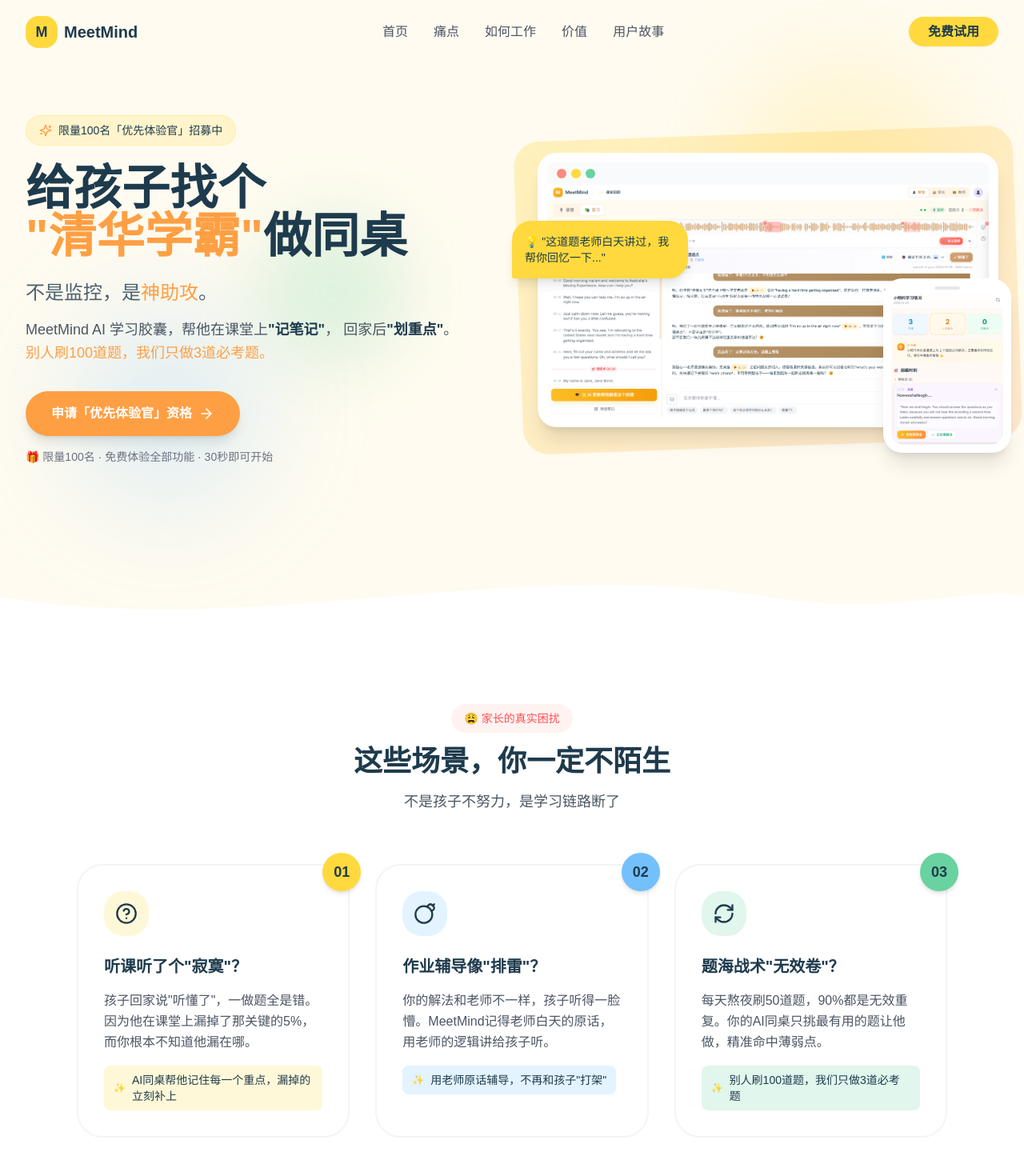
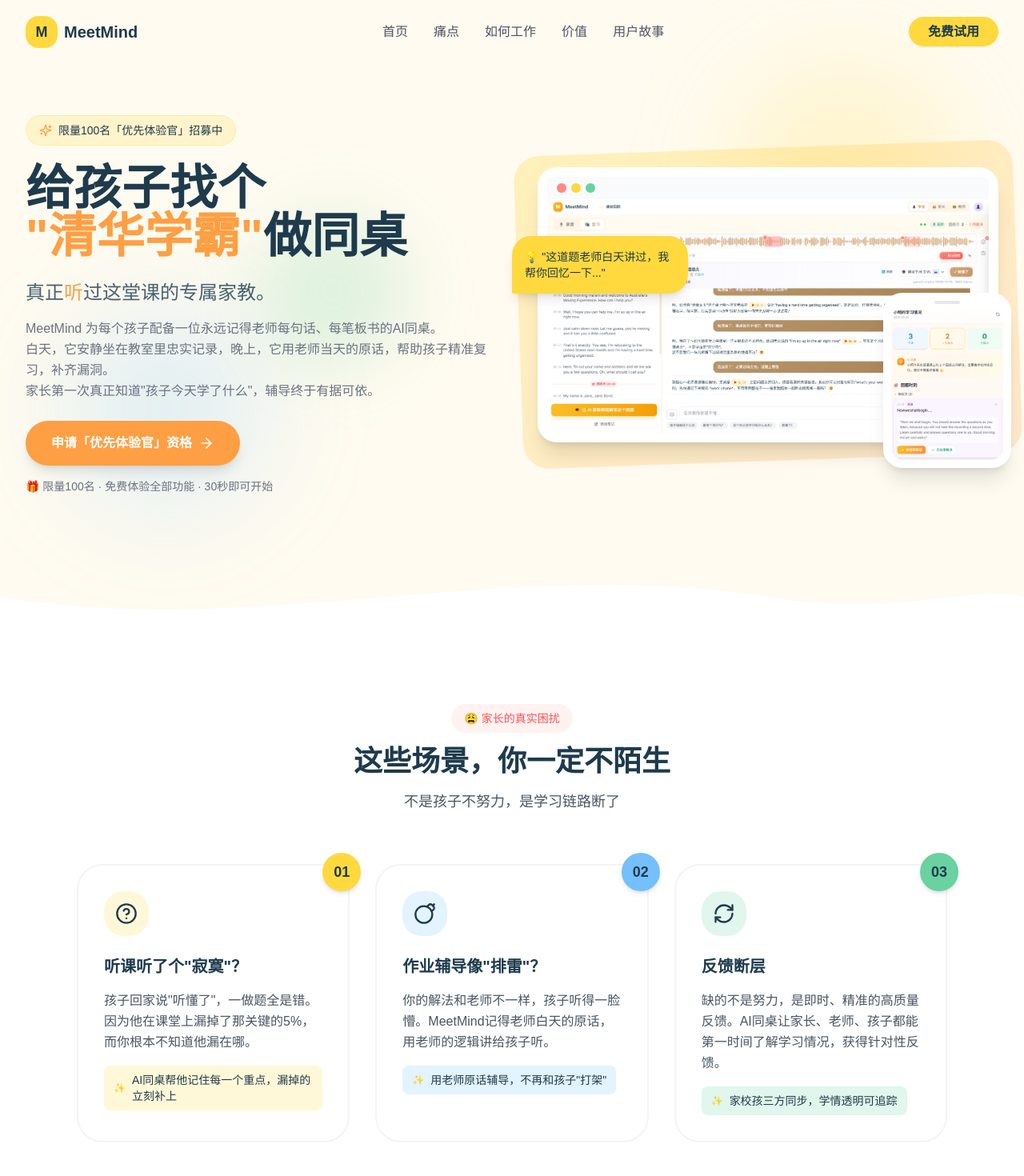
Before and after one commit to xiaojinyu868-w/meetmind-landing, a React (Vite) app: page / in a window 1280 px wide. Shown: the top 1470 px of the page at 80% size. Built offline with nearby package versions, Linux system fonts and the light colour scheme.

Commit message:
fix: 恢复Hero描述文案，痛点03改为反馈断层，承诺板块改深色背景提升可读性

```diff
--- a/src/components/sections/Hero.tsx
+++ b/src/components/sections/Hero.tsx
@@ -30,15 +30,16 @@
 
             {/* 副标题 */}
             <p className="text-xl sm:text-2xl text-navy/80 mb-4 leading-relaxed font-medium">
-              不是监控，是<span className="text-orange">神助攻</span>。
+              真正<span className="text-orange">听</span>过这堂课的专属家教。
             </p>
 
             {/* 描述 */}
-            <p className="text-gray-600 leading-relaxed mb-8 max-w-xl mx-auto lg:mx-0 text-lg">
-              MeetMind AI 学习胶囊，帮他在课堂上<span className="font-semibold text-navy">"记笔记"</span>，
-              回家后<span className="font-semibold text-navy">"划重点"</span>。
+            <p className="text-gray-500 leading-relaxed mb-6 max-w-xl">
+              MeetMind 为每个孩子配备一位永远记得老师每句话、每笔板书的AI同桌。
               <br />
-              <span className="text-orange font-medium">别人刷100道题，我们只做3道必考题。</span>
+              白天，它安静坐在教室里忠实记录，晚上，它用老师当天的原话，帮助孩子精准复习，补齐漏洞。
+              <br />
+              家长第一次真正知道"孩子今天学了什么"，辅导终于有据可依。
             </p>
 
             {/* CTA按钮 */}
@@ -90,7 +91,7 @@
                   <div className="rounded-xl overflow-hidden">
                     <img
                       src="/product-parent.png"
-                      alt="MeetMind 家长端学习情况"
+                      alt="MeetMind 家长端界面"
                       className="w-full h-auto"
                     />
                   </div>
--- a/src/components/sections/PainPoints.tsx
+++ b/src/components/sections/PainPoints.tsx
@@ -24,10 +24,10 @@
   {
     icon: RefreshCw,
     number: '03',
-    title: '题海战术"无效卷"？',
-    oldProblem: '刷题到深夜，成绩还在原地打转',
-    description: '每天熬夜刷50道题，90%都是无效重复。你的AI同桌只挑最有用的题让他做，精准命中薄弱点。',
-    solution: '别人刷100道题，我们只做3道必考题',
+    title: '反馈断层',
+    subtitle: '刷题到深夜，错的还是那几类',
+    description: '缺的不是努力，是即时、精准的高质量反馈。AI同桌让家长、老师、孩子都能第一时间了解学习情况，获得针对性反馈。',
+    solution: '家校孩三方同步，学情透明可追踪',
     color: 'bg-mint',
     iconBg: 'bg-mint/20',
   }
--- a/src/components/sections/Values.tsx
+++ b/src/components/sections/Values.tsx
@@ -70,22 +70,22 @@
         </div>
 
         {/* Result Promise */}
-        <div className="bg-gradient-to-r from-orange to-sunny rounded-3xl p-8 lg:p-12 text-white overflow-hidden relative">
+        <div className="bg-gradient-to-r from-navy to-navy/90 rounded-3xl p-8 lg:p-12 text-white overflow-hidden relative">
           {/* 装饰 */}
-          <div className="absolute top-0 right-0 w-40 h-40 bg-white/10 rounded-full -translate-y-1/2 translate-x-1/2" />
-          <div className="absolute bottom-0 left-0 w-32 h-32 bg-white/10 rounded-full translate-y-1/2 -translate-x-1/2" />
+          <div className="absolute top-0 right-0 w-40 h-40 bg-sunny/20 rounded-full -translate-y-1/2 translate-x-1/2" />
+          <div className="absolute bottom-0 left-0 w-32 h-32 bg-orange/20 rounded-full translate-y-1/2 -translate-x-1/2" />
 
           <div className="relative z-10 flex flex-col lg:flex-row items-center gap-8">
             {/* Icon */}
-            <div className="w-20 h-20 bg-white rounded-2xl flex items-center justify-center flex-shrink-0 shadow-lg">
-              <Trophy className="w-10 h-10 text-orange" />
+            <div className="w-20 h-20 bg-sunny rounded-2xl flex items-center justify-center flex-shrink-0 shadow-lg">
+              <Trophy className="w-10 h-10 text-navy" />
             </div>
 
             {/* Content */}
             <div className="flex-1 text-center lg:text-left">
               <h3 className="text-2xl font-bold mb-3">我们的承诺</h3>
               <p className="text-white/90 text-lg leading-relaxed">
-                不是让孩子"更卷"，而是让他<span className="font-bold underline decoration-2">用更少的时间，拿更好的分数</span>。
+                不是让孩子"更卷"，而是让他<span className="font-bold text-sunny">用更少的时间，拿更好的分数</span>。
                 <br />
                 学习本该如此轻松。
               </p>
@@ -93,17 +93,17 @@
 
             {/* Stats */}
             <div className="flex gap-8 flex-shrink-0">
-              <div className="text-center bg-white/20 rounded-2xl px-6 py-4">
+              <div className="text-center bg-sunny/20 rounded-2xl px-6 py-4 border border-sunny/30">
                 <div className="flex items-center justify-center gap-1 mb-1">
-                  <Clock className="w-5 h-5" />
-                  <p className="text-3xl font-bold">-30%</p>
+                  <Clock className="w-5 h-5 text-sunny" />
+                  <p className="text-3xl font-bold text-sunny">-30%</p>
                 </div>
                 <p className="text-sm text-white/80">作业时间</p>
               </div>
-              <div className="text-center bg-white/20 rounded-2xl px-6 py-4">
+              <div className="text-center bg-mint/20 rounded-2xl px-6 py-4 border border-mint/30">
                 <div className="flex items-center justify-center gap-1 mb-1">
-                  <TrendingUp className="w-5 h-5" />
-                  <p className="text-3xl font-bold">+20</p>
+                  <TrendingUp className="w-5 h-5 text-mint" />
+                  <p className="text-3xl font-bold text-mint">+20</p>
                 </div>
                 <p className="text-sm text-white/80">平均提分</p>
               </div>
--- a/src/components/sections/Workflow.tsx
+++ b/src/components/sections/Workflow.tsx
@@ -54,7 +54,7 @@
             <span className="text-orange">私人学习管家</span>
           </h2>
           <p className="text-lg text-gray-600">
-            不是监控，是帮孩子"存住"每一堂课的精华
+            帮孩子"记住"每一堂课的精华
           </p>
         </div>
 
```
